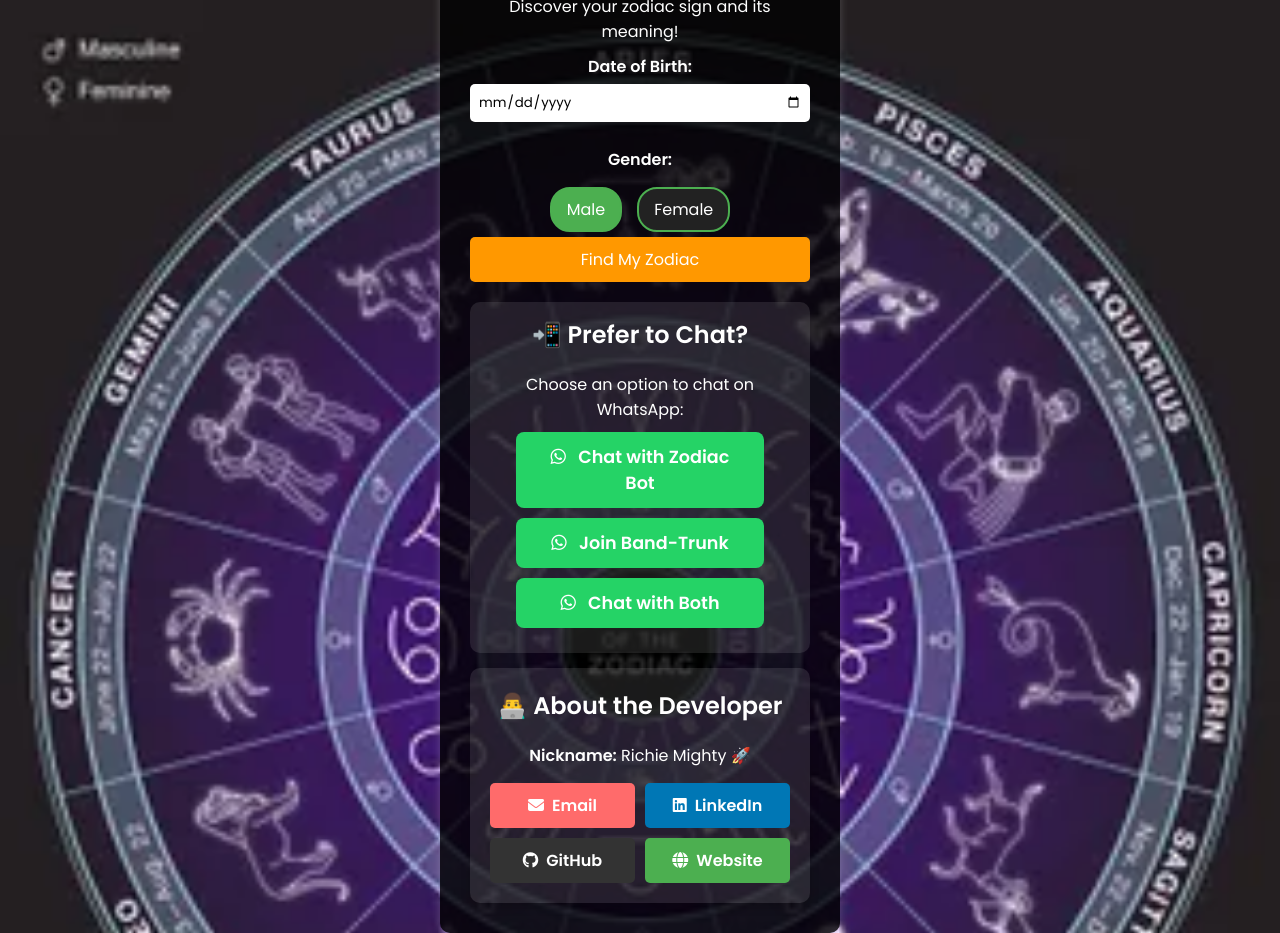
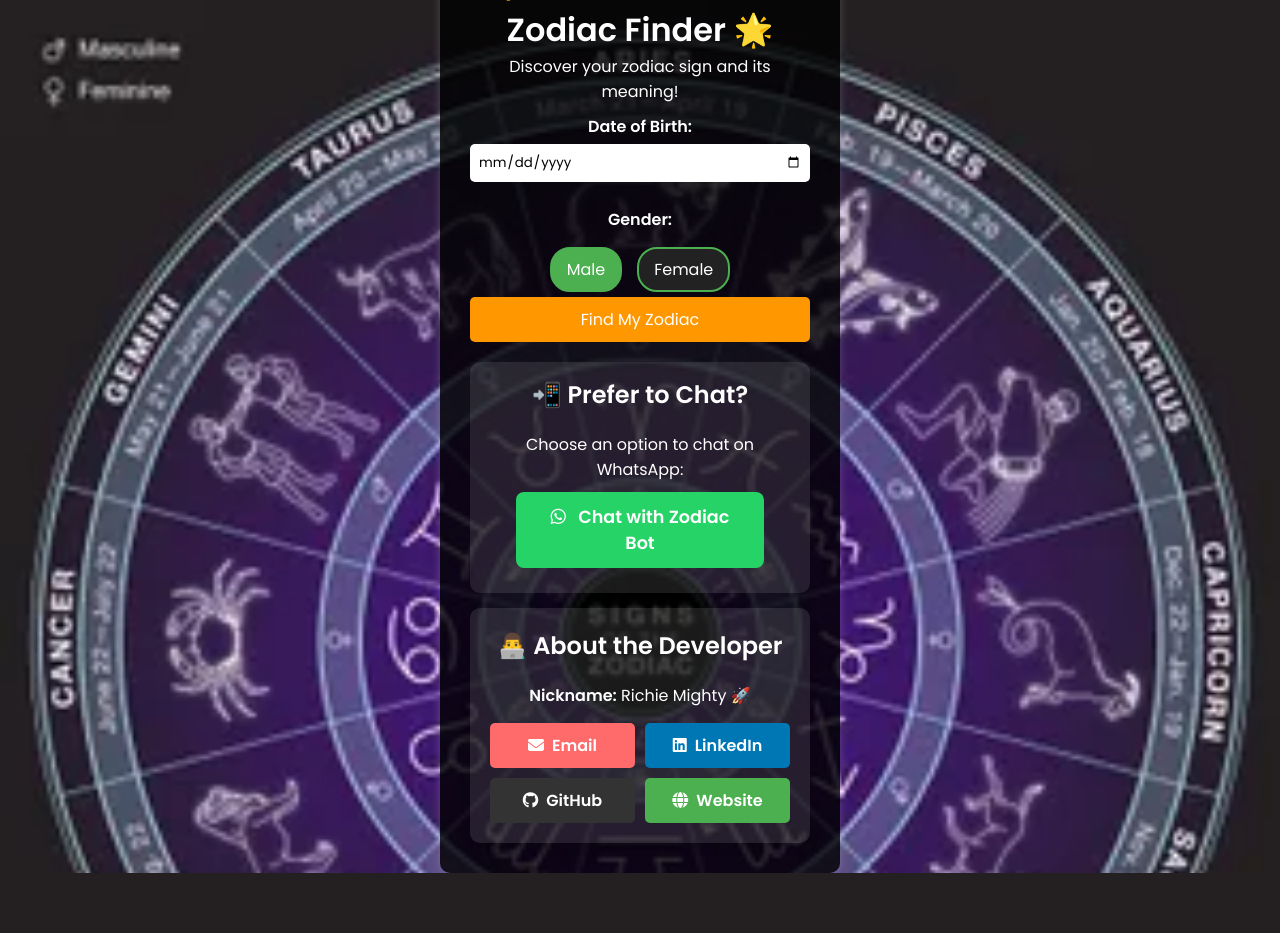
Before and after one commit to Richiemighty/Zodiac-Project, a Flask app: page / in a window 1280 px wide. After the commit the page ends 873 px from the top, so only its background shows below. Run offline with Flask 3, Linux system fonts and the light colour scheme.

Commit message:
added bot

```diff
--- a/templates/index.html
+++ b/templates/index.html
@@ -76,17 +76,17 @@
             <h2>📲 Prefer to Chat?</h2>
             <p>Choose an option to chat on WhatsApp:</p>
 
-            <a href="https://wa.me/14155238886?text=Hello%20Zodiac%20Chatbot!%20I%20want%20to%20know%20my%20zodiac%20details." class="whatsapp-btn">
+            <a href="https://wa.me/14155238886?text=join+band-trunk"" class="whatsapp-btn">
                 <i class="fab fa-whatsapp"></i> Chat with Zodiac Bot
             </a>
 
-            <a href="https://api.whatsapp.com/send/?phone=14155238886&text=join+band-trunk&type=phone_number&app_absent=0" class="whatsapp-btn">
+            <!-- <a href="https://api.whatsapp.com/send/?phone=14155238886&text=join+band-trunk&type=phone_number&app_absent=0" class="whatsapp-btn">
                 <i class="fab fa-whatsapp"></i> Join Band-Trunk
-            </a>
+            </a> -->
 
-            <a href="https://wa.me/14155238886?text=Hello%2C%20I%20want%20to%20chat%20with%20both%20Zodiac%20Bot%20and%20Band-Trunk!" class="whatsapp-btn">
+            <!-- <a href="https://wa.me/14155238886?text=Hello%2C%20I%20want%20to%20chat%20with%20both%20Zodiac%20Bot%20and%20Band-Trunk!" class="whatsapp-btn">
                 <i class="fab fa-whatsapp"></i> Chat with Both
-            </a>
+            </a> -->
         </div>
 
         <!-- Personal Details Section -->
```
